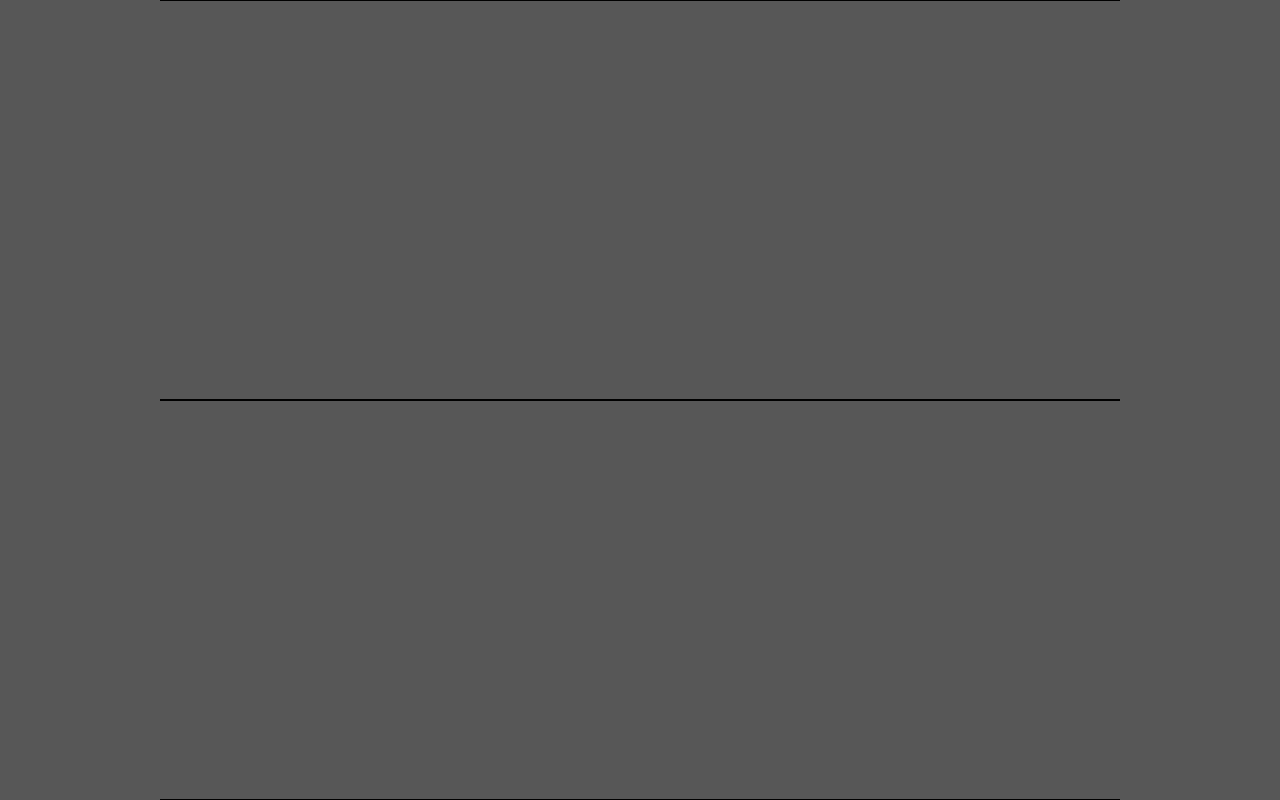
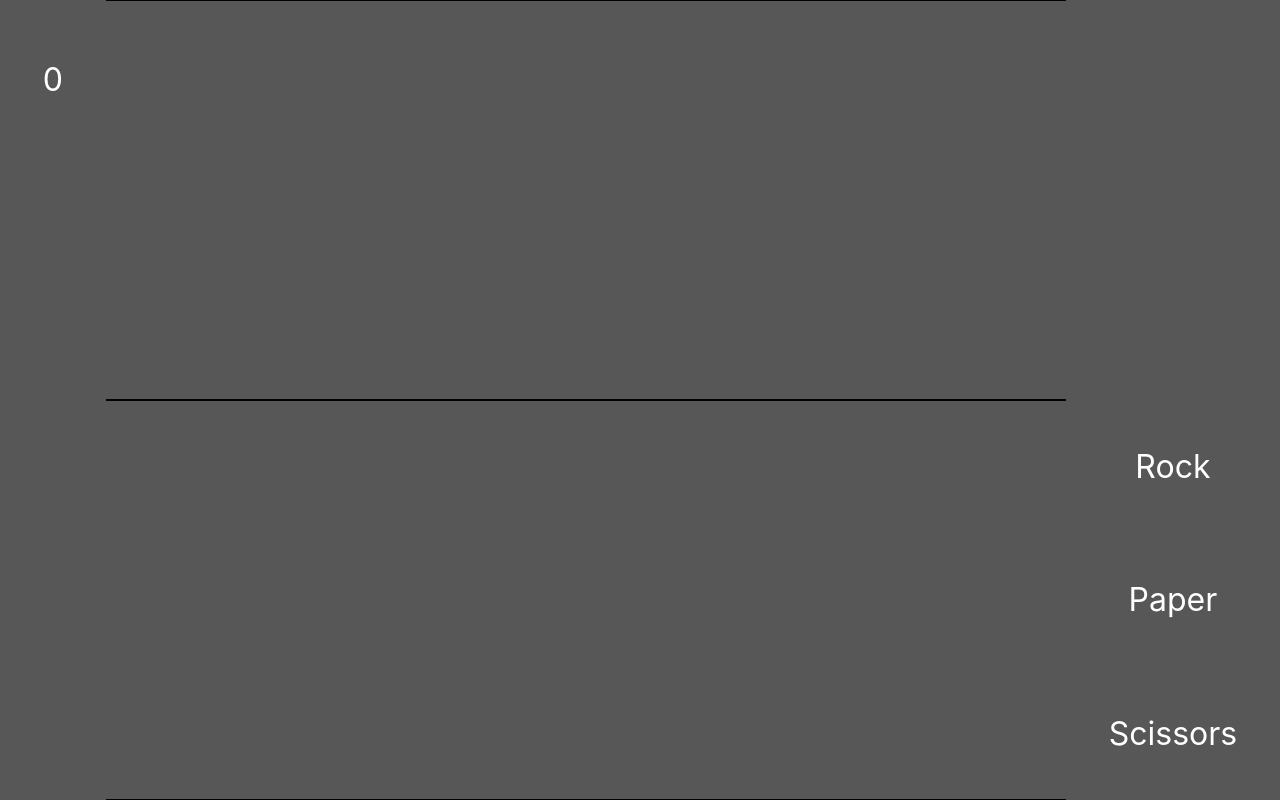
Before and after one commit to jamesc2000/rockpaperscissors, a plain HTML site: page index.html in a window 1280 px wide. Drawn offline with Linux system fonts and the light colour scheme.

Commit message:
+ Timer added + Controls added

```diff
--- a/index.html
+++ b/index.html
@@ -1,21 +1,25 @@
 <!DOCTYPE html>
 <html lang="en">
     <head>
-    <meta charset="UTF-8">
-    <meta name="viewport" content="width=device-width, initial-scale=1.0">
-    <meta http-equiv="X-UA-Compatible" content="ie=edge">
-    <link rel="stylesheet" href="style.css">
+        <meta charset="UTF-8" />
+        <meta name="viewport" content="width=device-width, initial-scale=1.0" />
+        <meta http-equiv="X-UA-Compatible" content="ie=edge" />
+        <link rel="stylesheet" href="style.css" />
         <title>Rock Paper Scissors</title>
     </head>
     <body>
         <div class="grid-container">
             <div class="side">
-            <span id="timer"></span>
+                <div id="timer"></div>
+                <div></div>
+                <div></div>
             </div>
             <div class="player" id="p1"></div>
             <div class="player" id="p2"></div>
             <div class="side">
-
+                <div class="hoverable" id="rock">Rock</div>
+                <div class="hoverable" id="paper">Paper</div>
+                <div class="hoverable" id="scissors">Scissors</div>
             </div>
         </div>
 
--- a/js/renderer.js
+++ b/js/renderer.js
@@ -2,3 +2,14 @@
 // things in the browser here
 
 // Timer
+let timer = document.querySelector("#timer");
+let timeLeft = 3;
+var time = setInterval(function() {
+    console.log("as");
+    timer.innerHTML = timeLeft;
+    timeLeft--;
+
+    if (timeLeft < 0) {
+        clearInterval(time);
+    }
+}, 1000);
--- a/style.css
+++ b/style.css
@@ -1,11 +1,13 @@
 html {
-
 }
 
 body {
     margin: 0;
     padding: 0;
     background: #575757;
+    color: #ffffff;
+    font-family: -apple-system, BlinkMacSystemFont, "Segoe UI", Roboto, Oxygen,
+        Ubuntu, Cantarell, "Open Sans", "Helvetica Neue", sans-serif;
 }
 
 * {
@@ -24,3 +26,19 @@ body {
     border-bottom: 1px solid black;
     grid-column: 2;
 }
+
+.side {
+    grid-template-columns: 33% 33% 33;
+    display: grid;
+}
+
+.side > * {
+    display: flex;
+    align-items: center;
+    justify-content: center;
+    font-size: 32px;
+}
+
+.hoverable:hover {
+    background: #414141;
+}
```
Lines whose indentation alone changed are shown as unchanged.
